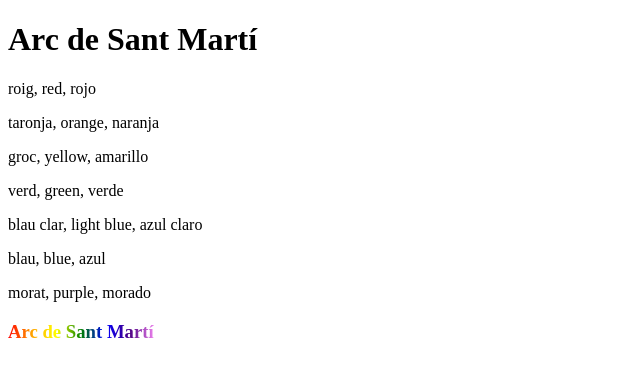
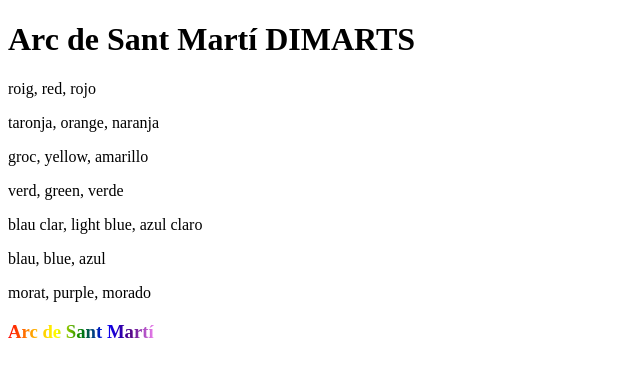
Before and after one commit to AlexElCapo69/dimarts, a plain HTML site: page index.html in a window 1280 px wide. Shown: the whole page, without its empty margins (0-640 px from the left). Drawn offline with Linux system fonts and the light colour scheme.

Commit message:
Primer cambio

```diff
--- a/index.html
+++ b/index.html
@@ -51,7 +51,7 @@ function moradof() {
 </head>
 
 <body >
-<h1>Arc de Sant Martí</h1>
+<h1>Arc de Sant Martí DIMARTS</h1>
 
 <p id="rojo" onmouseenter="rojof()" onmouseleave="this.className = negro">roig, red, rojo</p>
 <p id="nar" onmouseenter="naranjaf()" onmouseleave="this.className = negro">taronja, orange, naranja</p>
```
